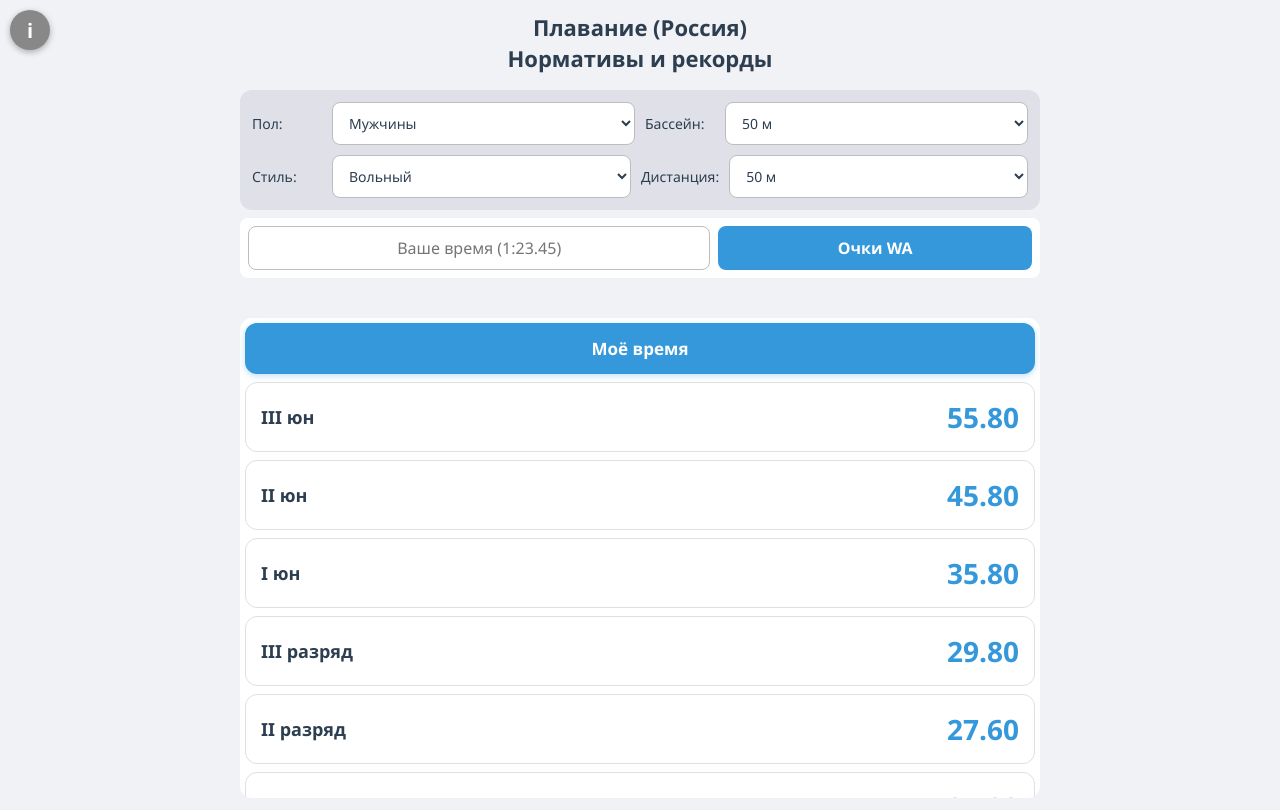
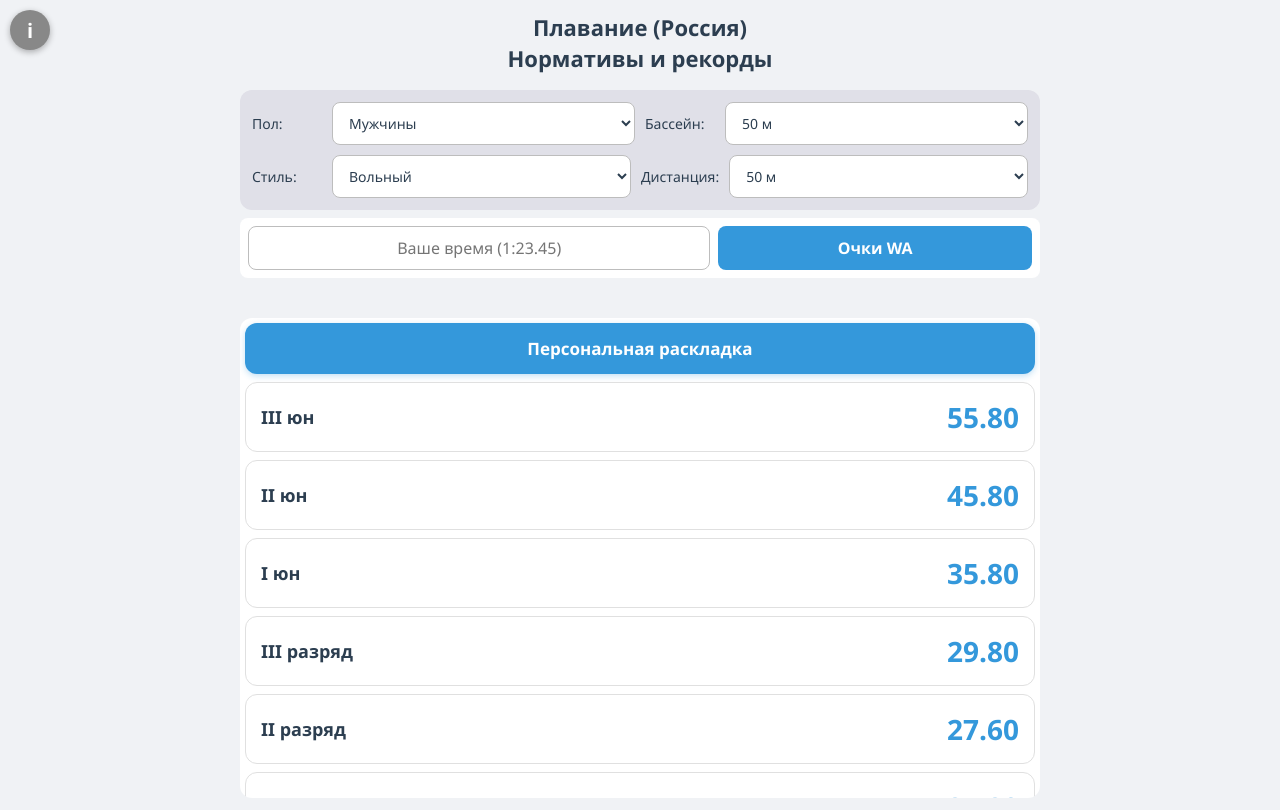
Before and after one commit to vkv1004/SwimShark, a plain HTML site: page index.html in a window 1280 px wide. Drawn offline with Linux system fonts and the light colour scheme.

Commit message:
Update index.html

```diff
--- a/index.html
+++ b/index.html
@@ -1371,7 +1371,7 @@
             const myTimeBtn = document.createElement('button');
             myTimeBtn.className = 'my-time-btn';
             myTimeBtn.type = 'button';
-            myTimeBtn.textContent = 'Моё время';
+            myTimeBtn.textContent = 'Персональная раскладка';
             myTimeBtn.addEventListener('click', showMyTimePopup);
             cardsList.appendChild(myTimeBtn);
 
```
